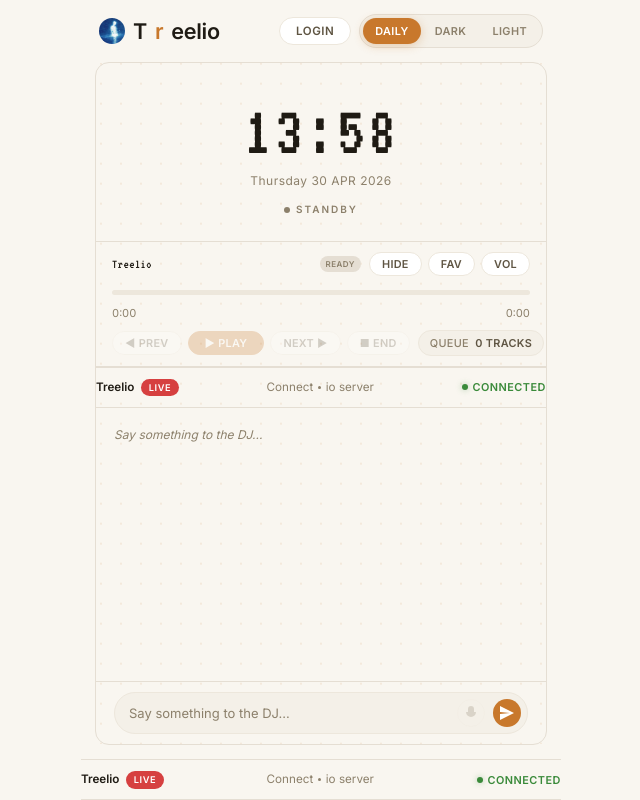
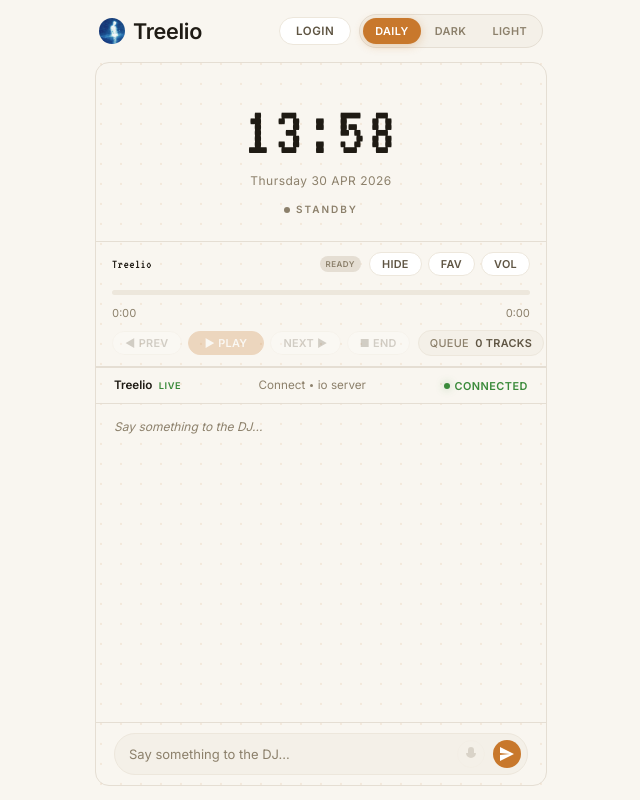
Before and after one commit to Tree005/Treelio, a React (Vite) app in the folder web/: page / in a window 1280 px wide. Shown: the whole page, without its empty margins (319-959 px from the left). Built offline with nearby package versions, Linux system fonts and the light colour scheme.

Commit message:
fix: 优化connection-row间距/LIVE标签扁平化/品牌名去掉高亮span

```diff
--- a/web/src/App.jsx
+++ b/web/src/App.jsx
@@ -32,7 +32,7 @@ export default function App() {
       <header className="header">
         <div className="brand" onClick={() => setShowProfile(true)} style={{ cursor: 'pointer' }}>
           <img className="brand__avatar" src="/Treelio.jpg" alt="Treelio" />
-          T<span className="brand__highlight">r</span>eelio
+          Treelio
         </div>
         <div className="header-actions">
           <button className="btn-login">LOGIN</button>
@@ -74,23 +74,6 @@ export default function App() {
         </section>
       </div>
 
-      {/* 底栏 — 连接状态 */}
-      <footer className="connection-row">
-        <div className="conn-left">
-          <span className="conn-artist">Treelio</span>
-          <span className="badge-live">LIVE</span>
-        </div>
-        <div className="conn-middle">
-          <span>Connect</span>
-          <span className="conn-dot-sep"></span>
-          <span>io server</span>
-        </div>
-        <div className="conn-status">
-          <span className="conn-dot-green"></span>
-          CONNECTED
-        </div>
-      </footer>
-
       {/* Profile 弹出层 */}
       {showProfile && (
         <>
--- a/web/src/styles/globals.css
+++ b/web/src/styles/globals.css
@@ -240,6 +240,10 @@ body {
 .brand__highlight {
   color: var(--accent);
   transition: color var(--transition-smooth);
+  margin: 0;
+  padding: 0;
+  display: inline;
+  letter-spacing: inherit;
 }
 
 .header-actions {
@@ -662,7 +666,7 @@ body {
   min-height: 0;
   overflow-y: auto;
   overflow-x: hidden;
-  padding: 14px 18px;
+  padding: 10px 18px 14px;
   display: flex;
   flex-direction: column;
   gap: 12px;
@@ -958,14 +962,14 @@ body {
   cursor: not-allowed;
 }
 
-/* ====== 底栏 — 连接状态 ====== */
+/* ====== 聊天头部 — 连接状态 ====== */
 .connection-row {
   display: flex;
   align-items: center;
   justify-content: space-between;
   flex-wrap: wrap;
   gap: 0.6rem;
-  padding: 0.65rem 0;
+  padding: 0.55rem 18px;
   border-top: 1px solid var(--border);
   border-bottom: 1px solid var(--border);
   font-size: 0.73rem;
@@ -985,14 +989,14 @@ body {
 }
 
 .badge-live {
-  background: var(--on-air);
-  color: #fff;
+  background: none;
+  color: var(--connected);
   font-size: 0.58rem;
   font-weight: 700;
-  padding: 0.12rem 0.5rem;
-  border-radius: var(--radius-full);
+  padding: 0;
+  border-radius: 0;
   letter-spacing: 0.5px;
-  transition: background var(--transition-smooth);
+  transition: color var(--transition-smooth);
 }
 
 .conn-middle {
@@ -1028,7 +1032,8 @@ body {
   height: 6px;
   border-radius: 50%;
   background: var(--connected);
-  box-shadow: 0 0 6px var(--connected-glow);
+  box-shadow: 0 0 8px var(--connected-glow);
+  transition: all var(--transition-smooth);
 }
 
 /* ====== 加载动画 ====== */
```
